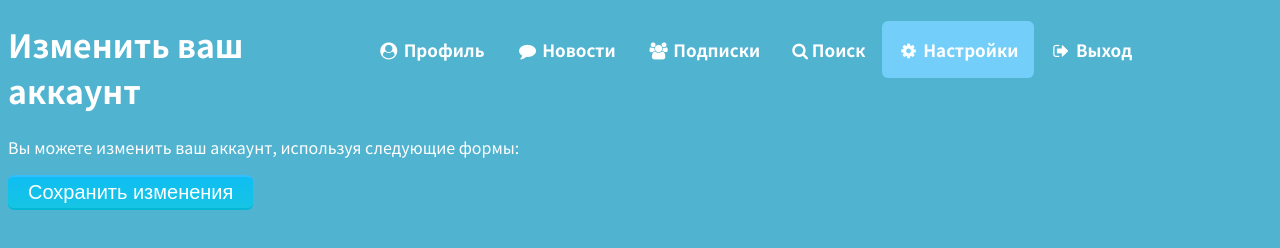
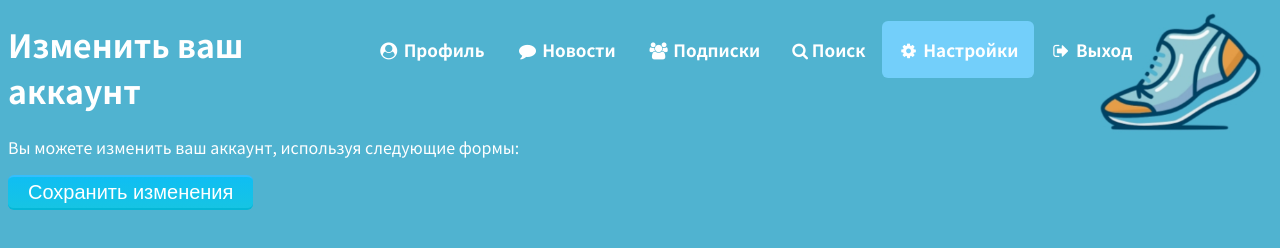
Before and after one commit to ileods/MyRun, a plain HTML site: page edit.html in a window 1280 px wide. Drawn offline with nearby package versions, Linux system fonts and the light colour scheme; the site is published under a folder, as on GitHub Pages, so addresses that start at the root find nothing.

Commit message:
Update edit.css

```diff
--- a/css/edit.css
+++ b/css/edit.css
@@ -1,7 +1,7 @@
 @import url("https://fonts.googleapis.com/css?family=Roboto:100,300,400,500,700");
 @import url("https://fonts.googleapis.com/css2?family=Noto+Sans+JP:wght@100;300;400;500;700;900&display=swap");
 body{
-    background: url('/img/settings.jpg') no-repeat;
+    background: url('../img/settings.jpg') no-repeat;
   background-size: 100%;
   background-color: #50b3d0;
   font-family: "Noto Sans JP", sans-serif;
```
